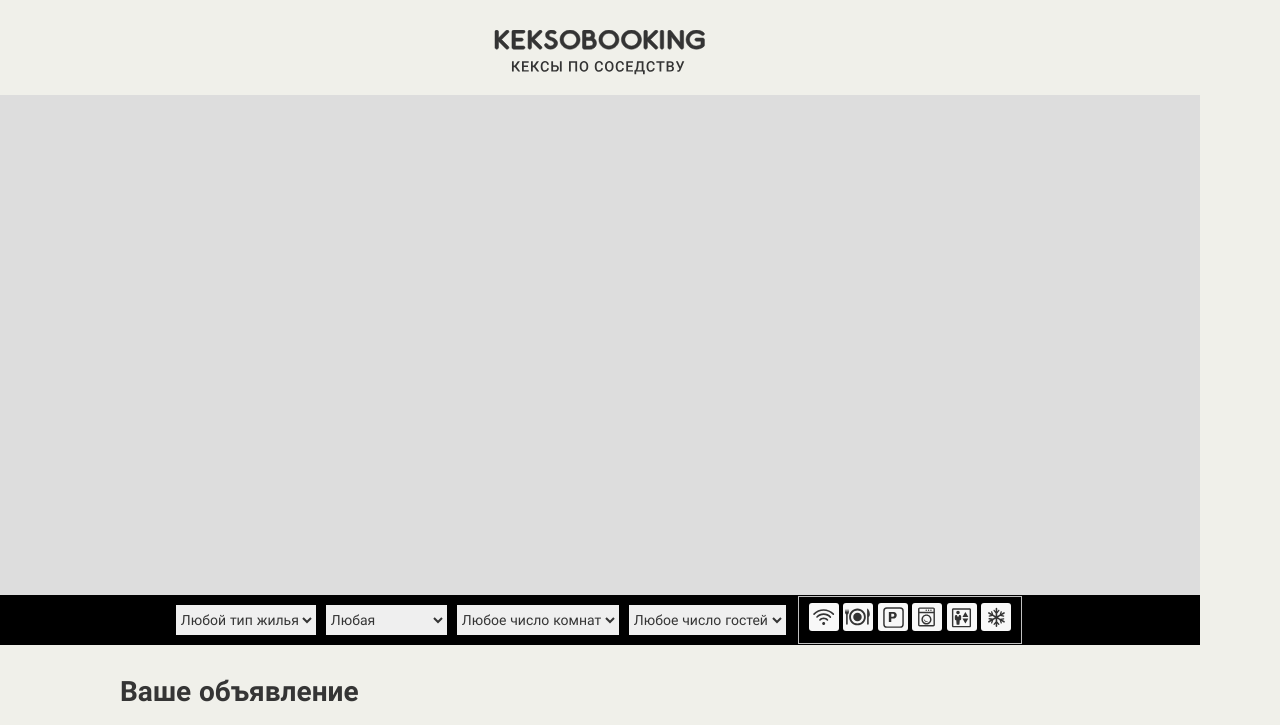
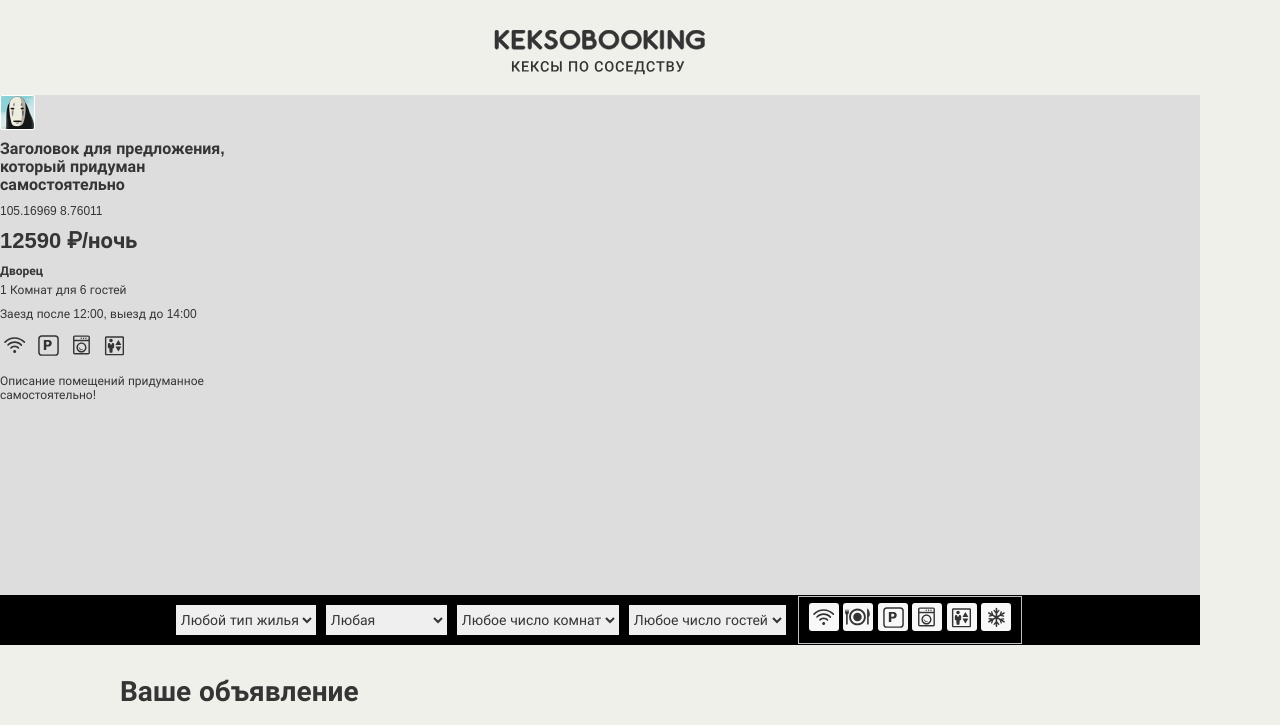
Before and after one commit to Insid1/keksoBooking, a website with bundled scripts: page index.html in a window 1280 px wide. Shown: the top 725 px of the page. Built offline with nearby package versions, Linux system fonts and the light colour scheme.

Commit message:
Add offer generator and check it with data

```diff
--- a/css/style.css
+++ b/css/style.css
@@ -223,7 +223,7 @@ fieldset {
 .map__checkbox:focus + .map__feature {
    -webkit-box-shadow: 0 0 2px 2px #ff6547;
            box-shadow: 0 0 2px 2px #ff6547;
- }
+}
 
 .map__feature:active {
   -webkit-box-shadow: none;
--- a/js/data.js
+++ b/js/data.js
@@ -63,9 +63,9 @@ const createAvatarLinks = function () {
   // create an array with avatarLinks
   for (let i = 1; i <= 10; i++) {
     if (i < 10) {
-      avatarLinks.push(avatarPath + '0' + i + imgFormat);
+      avatarLinks.push(avatarPath + '0' + i + '.' + imgFormat);
     } else {
-      avatarLinks.push(avatarPath + i + imgFormat);
+      avatarLinks.push(avatarPath + i + '.' + imgFormat);
     }
   }
   return avatarLinks;
@@ -125,7 +125,7 @@ function createOffer() {
 
   function getRandomPhotos() {
     let randomPhotos = []
-    randomPhotos.push(photoLinks[getRandomInt(0, photoLinks.length - 1)]);
+
 
     for (let i = 1; i < photoLinks.length; i++) {
       if (trueOrFalse()) {
--- a/js/main.js
+++ b/js/main.js
@@ -1,7 +1,4 @@
-import {hotels} from './data.js'
+import './offer-generator.js'
 // Константы-объекты с заглавной буквы
 // Массивы в CamelCase
 // Константы БОЛЬШИМИ БУКВАМИ
-
-
-console.log(hotels);
--- /dev/null
+++ b/js/offer-generator.js
@@ -0,0 +1,114 @@
+import { hotels } from './data.js';
+import { createCardFromTemplate, createElement } from './util.js';
+// Константы-объекты с заглавной буквы
+// Массивы в CamelCase
+// Константы БОЛЬШИМИ БУКВАМИ
+
+// test for 1 hotel;
+const mapArea = document.querySelector('#map-canvas');
+const currentCard = createCardFromTemplate();
+const hotel = hotels[0];
+
+function assignDataToCard(cardElement, objData) {
+
+  // Functions
+  function decideType(type) {
+    switch (type) {
+      case 'flat':
+        return 'Квартира';
+      case 'bungalow':
+        return 'Бунгало';
+      case 'house':
+        return 'Дом';
+      case 'palace':
+        return 'Дворец';
+      default:
+        return 'unknown type';
+    }
+  }
+
+  // returns a string as html Element to inser into code through innerHtml
+  function decideFeatures(features) {
+
+    let featuresAsString= '';
+
+    for (let i = 0; i < features.length; i++) {
+      const currentFeature = features[i];
+      featuresAsString += `
+        <li class="popup__feature popup__feature--${currentFeature}"></li>
+      `
+    }
+    return featuresAsString;
+  }
+
+  function decidePhotos(photos) {
+    // <img src="" class="popup__photo" width="45" height="40" alt="Фотография жилья">
+    let photosAsString = '';
+    for (let i = 0; i < photos.length ; i++) {
+      let currentPhotoLink = photos[i];
+
+      photosAsString += `<img src="${currentPhotoLink}" class="popup__photo" width="45" height="40" alt="Фотография жилья">`
+    }
+
+    return photosAsString;
+  }
+
+  // assign DOM element to variables
+  const elementTitle = cardElement.querySelector(
+    '.popup__title');
+  const elementAdress = cardElement.querySelector(
+    '.popup__text--address');
+  const elementPrice = cardElement.querySelector(
+    '.popup__text--price');
+  const elementType = cardElement.querySelector(
+    '.popup__type');
+  const elementCapacity = cardElement.querySelector(
+    '.popup__text--capacity');
+  const elementTime = cardElement.querySelector(
+    '.popup__text--time');
+  const elementFeatures = cardElement.querySelector(
+    '.popup__features');
+  const elementDescription = cardElement.querySelector(
+    '.popup__description');
+  const elementPhotos = cardElement.querySelector(
+    '.popup__photos');
+  const elementAvatar = cardElement.querySelector(
+    '.popup__avatar');
+
+  // soruse objects from data
+  const authorObj = objData[0];
+  const descriptionObj = objData[1];
+  const locationObj = objData[2];
+
+  // assign data to variables
+  // {String}
+  const avatarLink = `${authorObj.author}`;
+  const title = descriptionObj.title;
+  const addres = descriptionObj.addres;
+  const price = descriptionObj.price;
+  const checkIn = descriptionObj.checkin;
+  const checkOut = descriptionObj.checkout;
+  const description = descriptionObj.description;
+  const guest = descriptionObj.guests;
+  const room = descriptionObj.rooms;
+  const type = descriptionObj.type;
+  // {Array}
+  const features = descriptionObj.features;
+  const photos = descriptionObj.photos;
+
+  // assign data to DOM variables
+  elementTitle.textContent = title;
+  elementAdress.textContent = addres;
+  elementPrice.textContent = `${price} ₽/ночь`;
+  elementType.textContent = decideType(type);
+  elementCapacity.textContent = `${room} Комнат для ${guest} гостей`;
+  elementTime.textContent = `Заезд после ${checkIn}, выезд до ${checkOut}`;
+  elementFeatures.innerHTML = decideFeatures(features);
+  elementDescription.textContent = description;
+  elementPhotos.innerHTML = decidePhotos(photos);
+  elementAvatar.src = avatarLink;
+
+}
+
+assignDataToCard(currentCard, hotel);
+mapArea.appendChild(currentCard);
--- a/js/util.js
+++ b/js/util.js
@@ -70,5 +70,30 @@ function randomSplice(arr) {
   return String(result);
 }
 
+// function that return card Element created from inner template
+// id of template is #card
+function createCardFromTemplate() {
+  const cardTemplate = document.querySelector('#card').content;
+  const clonedTemplate = cardTemplate.cloneNode(true);
+  const cardElement = clonedTemplate.querySelector('.popup');
 
-export {getRandomInt, getRandomFloat, trueOrFalse, isMaximumLength, capitalizeFirstLetter, randomSplice};
+  return cardElement;
+}
+
+// function which create HTML element with given tag, class and textContent
+function createElement(tag = 'div', className, text) {
+  const theElement = document.createElement(tag);
+
+  if (className) {
+    theElement.classList.add(className);
+  }
+
+  if (text) {
+    theElement.textContent = text;
+  }
+
+  return theElement;
+}
+
+
+export {getRandomInt, getRandomFloat, trueOrFalse, isMaximumLength, capitalizeFirstLetter, randomSplice, createCardFromTemplate, createElement};
```
Also changed, not shown: index.html (+39 -18 lines).
